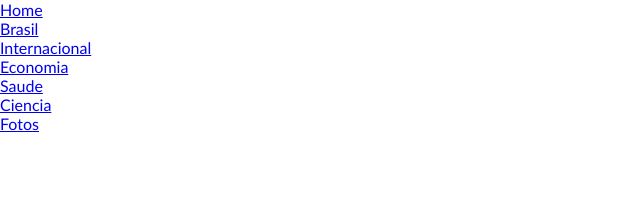
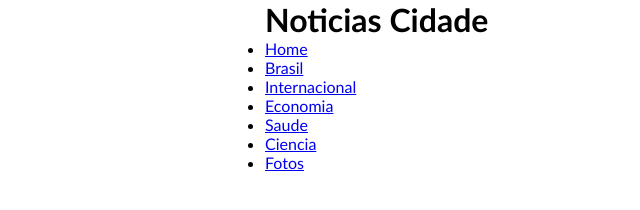
Before and after one commit to andresaints21/projeto_site_cidade, a plain HTML site: page index.html in a window 1280 px wide. Shown: the whole page, without its empty margins (0-640 px from the left). Drawn offline with Linux system fonts and the light colour scheme; files that its build step writes are made by us from their sources.

```diff
--- a/estilo.css
+++ b/css/estilo.css
@@ -7,3 +7,8 @@ body{
     background: #fff;
 
 }
+
+#container{
+    width: 750px;
+    margin: 0 auto;
+}
--- a/index.html
+++ b/index.html
@@ -8,8 +8,9 @@
     <link rel="stylesheet" href="css/estilo.css">
 </head>
 <body>
-    <div><!--Inicio container-->
-        <div>
+    <div id="container"><!--Inicio container-->
+        <div id="topo">
+            <h1 class="logo">Noticias Cidade</h1>
             <ul>
                 <li>
                     <a href="index.html">Home</a>
```
Also changed, not shown: imagens/cidade.jpg (added), imagens/detalhe-topo.png (added), imagens/divisor.png (added), imagens/doutor.jpg (added), imagens/fundo-caixa.png (added), imagens/fundo.png (added), imagens/logo.png (added), imagens/marcador.png (added), imagens/mundo.jpg (added), imagens/taxi.jpg (added), imagens/tecnologia.jpg (added).
